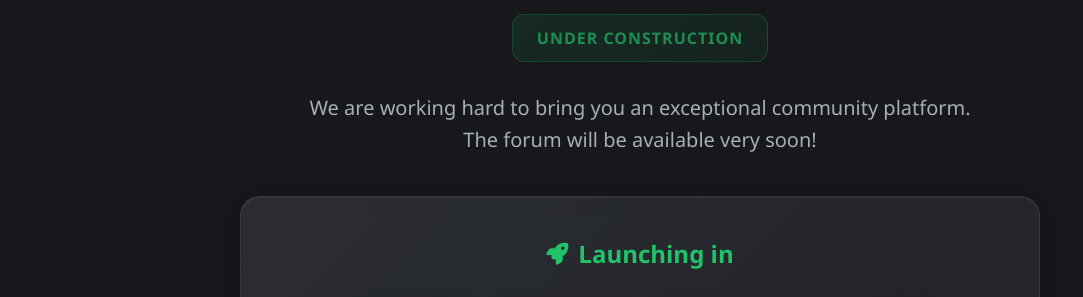
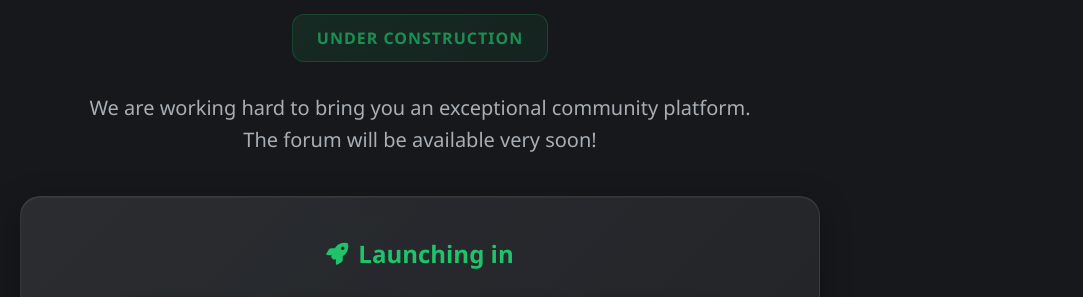
Before and after one commit to Cybertrist/MicroCoaster_Forum, a website: page public/index.html in a window 1280 px wide. Shown: the part 366-663 px from the top of the page, without its empty margins (0-1083 px from the left). Drawn offline with Linux system fonts and the light colour scheme.

Commit message:
style: Update body styles for improved layout and responsiveness

```diff
--- a/public/css/style.css
+++ b/public/css/style.css
@@ -17,7 +17,7 @@
 }
 
 html, body {
-  min-height: 100%;
+  min-height: 100vh;
   height: auto;
 }
 
@@ -25,12 +25,11 @@ body {
   background: var(--bg);
   color: var(--text);
   font-family: 'Segoe UI', system-ui, -apple-system, sans-serif;
-  display: flex;
-  align-items: center;
-  justify-content: center;
-  padding: 20px;
+  display: block;
+  padding: 20px 20px 40px;
   overflow-x: hidden;
   overflow-y: auto;
+  -webkit-overflow-scrolling: touch;
   scrollbar-width: none; /* Firefox */
   -ms-overflow-style: none; /* IE and Edge */
 }
```
